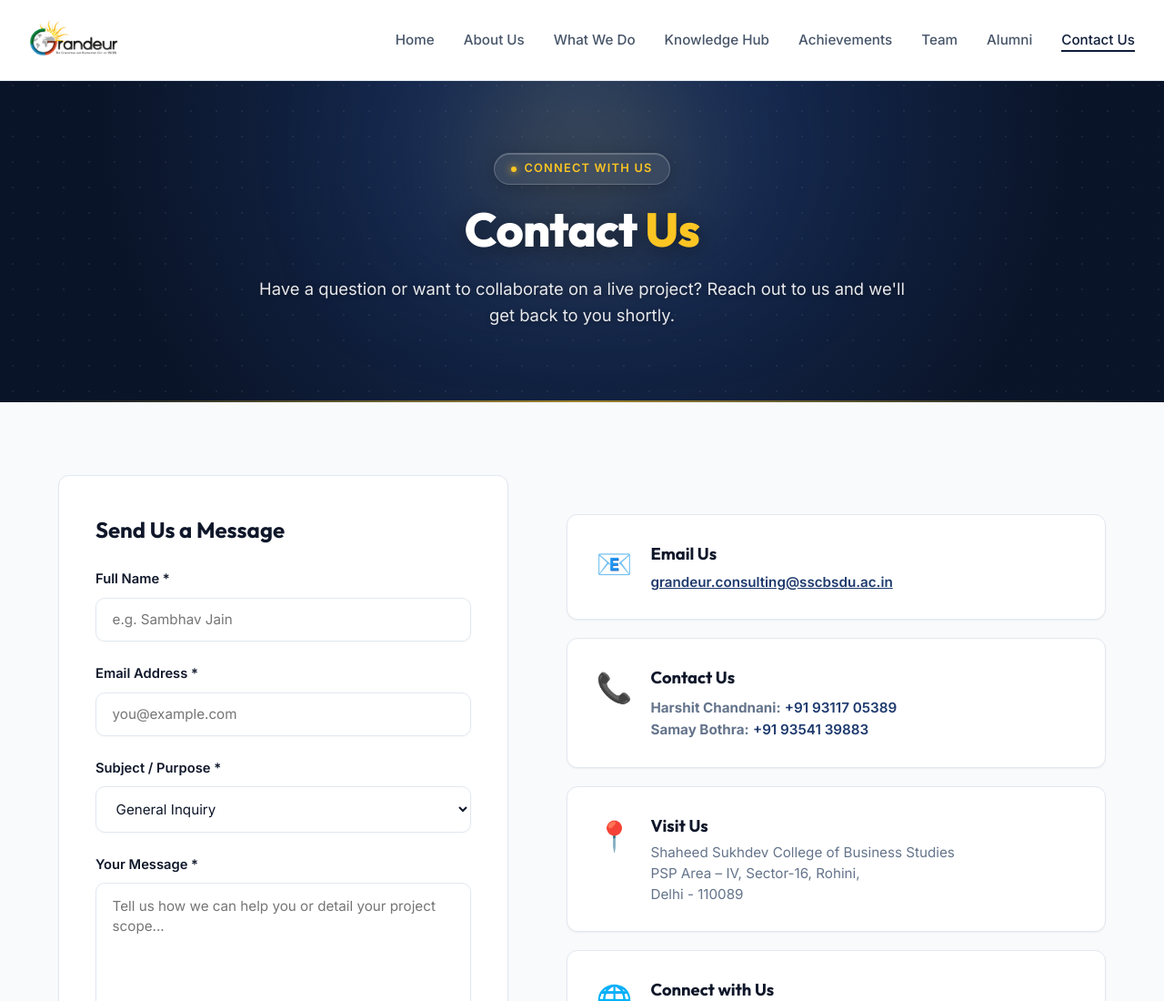
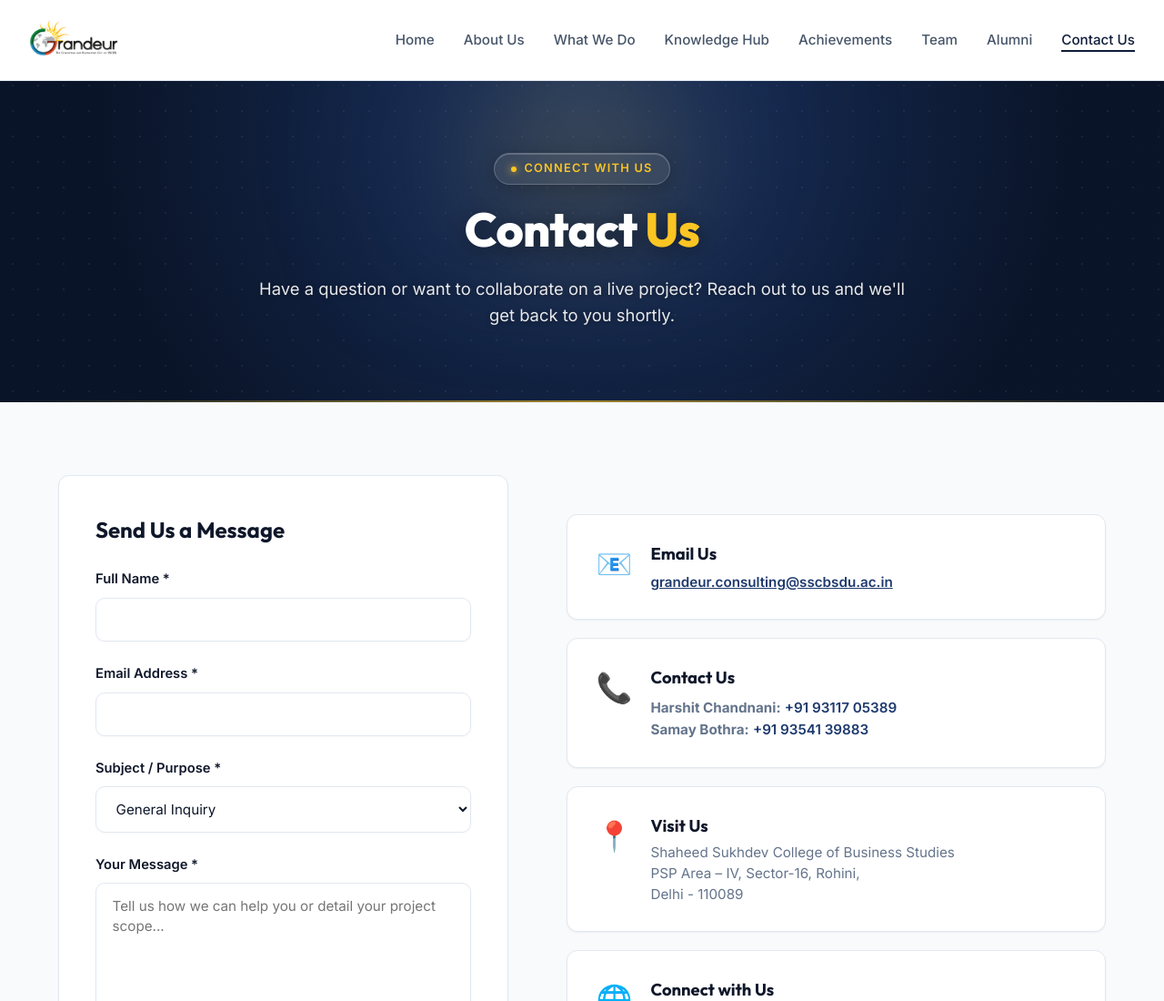
Before and after one commit to Two19Labs/grandeutwebsitefinal, a plain HTML site: page contact-us.html in a window 1280 px wide. Shown: the top 1100 px of the page at 91% size. Drawn offline with Linux system fonts and the light colour scheme; no server answers; files whose address does not match are found by name.

Commit message:
Remove placeholder example text from form input fields in contact-us, apply, and admin pages

```diff
--- a/contact-us.html
+++ b/contact-us.html
@@ -89,11 +89,11 @@
                             <form id="contact-form" class="contact-form" onsubmit="return handleContactSubmit(event);">
                                 <div class="form-group">
                                     <label for="name" class="form-label">Full Name *</label>
-                                    <input type="text" id="name" name="name" class="form-input" placeholder="e.g. Sambhav Jain" required>
+                                    <input type="text" id="name" name="name" class="form-input" required>
                                 </div>
                                 <div class="form-group">
                                     <label for="email" class="form-label">Email Address *</label>
-                                    <input type="email" id="email" name="email" class="form-input" placeholder="you@example.com" required>
+                                    <input type="email" id="email" name="email" class="form-input" required>
                                 </div>
                                 <div class="form-group">
                                     <label for="subject" class="form-label">Subject / Purpose *</label>
```
Also changed, not shown: admin.html (+1 -1 lines), apply.html (+2 -2 lines).
